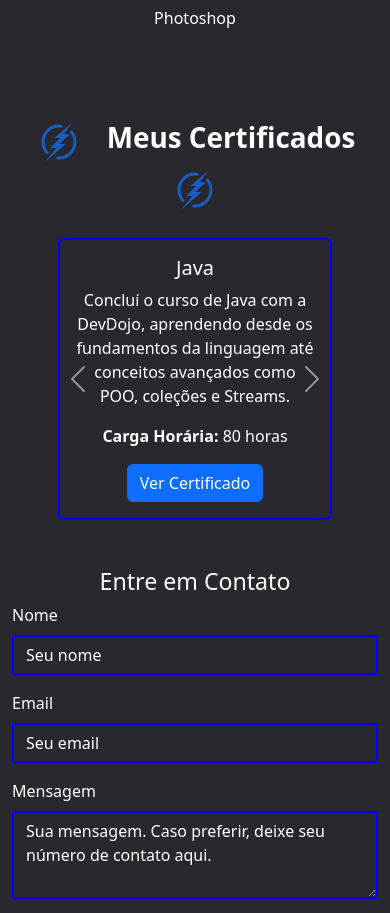
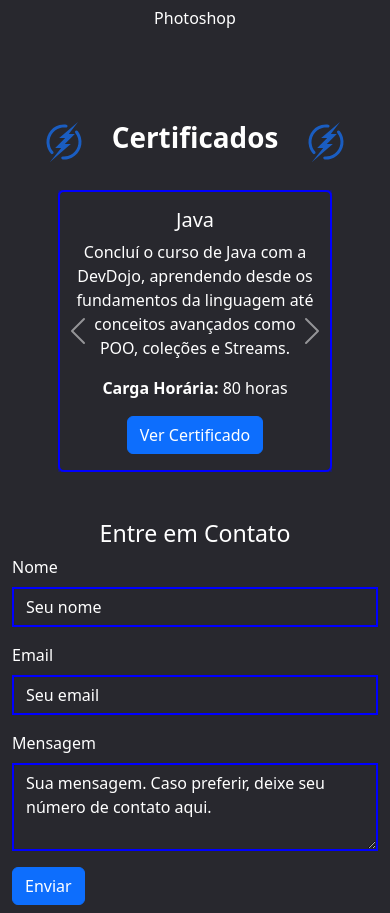
Before and after one commit to LucaBotini/portfolio-btn, a React (Vite) app: page / in a window 390 px wide. Shown: the part 3274-4187 px from the top of the page. Built offline with nearby package versions, Linux system fonts and the light colour scheme.

Commit message:
[fix] ajuste na responsividade de certificados (texto)

```diff
--- a/src/components/Certificados.jsx
+++ b/src/components/Certificados.jsx
@@ -38,7 +38,7 @@ function Certificados() {
                     <img src="flash.svg" alt="Flash" className="img-fluid" style={{ maxWidth: "80px" }} />
                 </Col>
                 <Col xs="auto">
-                    <h1 className="text-white fw-bold">Meus Certificados</h1>
+                    <h1 className="text-white fw-bold">Certificados</h1>
                 </Col>
                 <Col xs="auto">
                     <img src="flash.svg" alt="Flash" className="img-fluid" style={{ maxWidth: "80px" }} />
```
